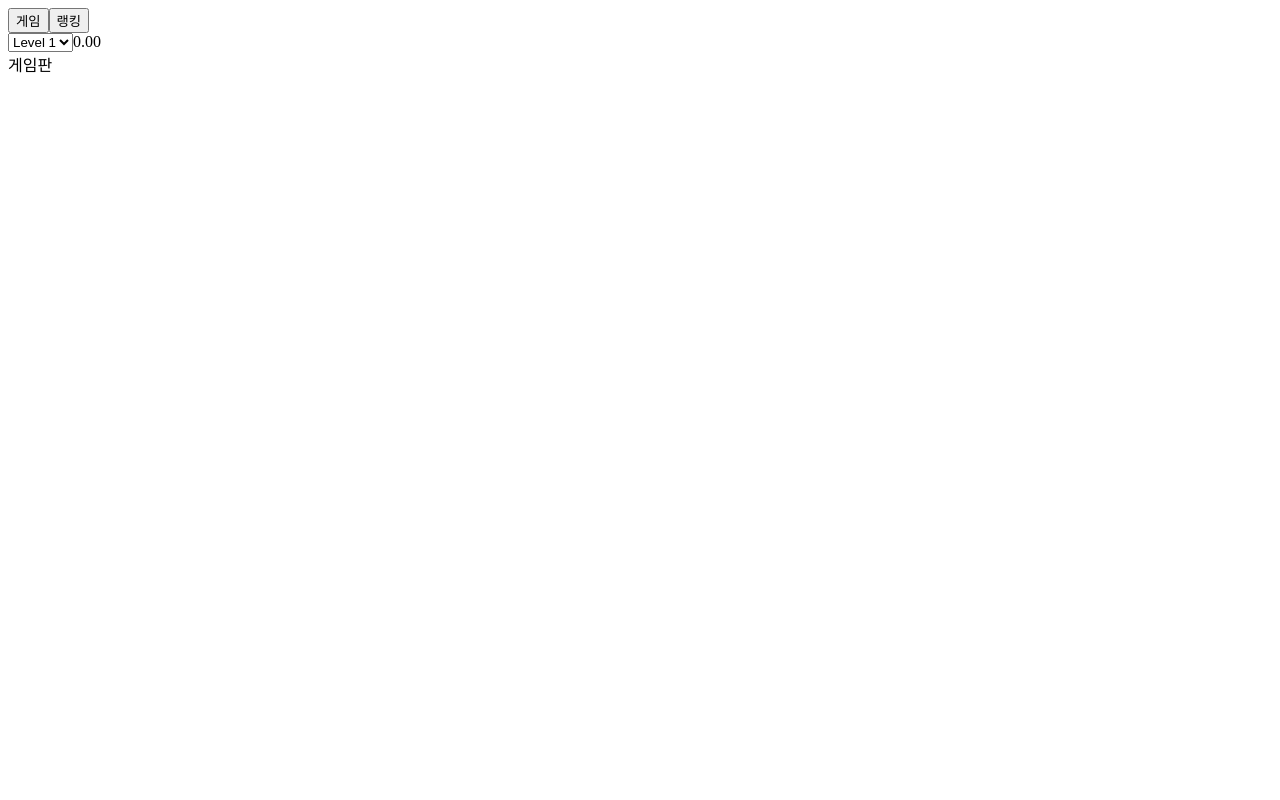
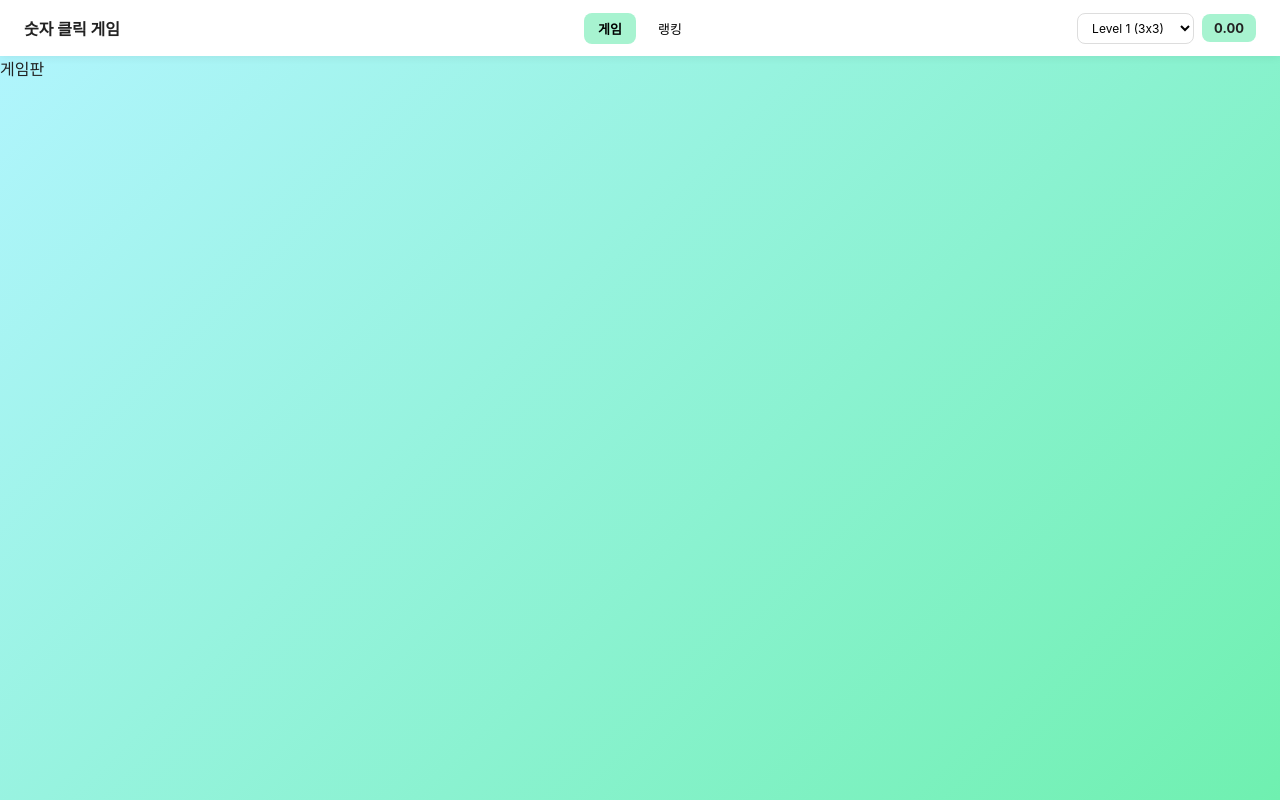
Before and after one commit to 39-play-sopt-web/SonSeungHyun, a React (Vite) app in the folder Week2/Homework/: page / in a window 1280 px wide. Built offline with nearby package versions, Linux system fonts and the light colour scheme.

Commit message:
feat: @emotion/styled @emotion/react 적용

```diff
--- a/Week2/Homework/package.json
+++ b/Week2/Homework/package.json
@@ -10,6 +10,8 @@
     "preview": "vite preview"
   },
   "dependencies": {
+    "@emotion/react": "^11.14.0",
+    "@emotion/styled": "^11.14.1",
     "react": "^19.2.8",
     "react-dom": "^19.2.8"
   },
--- a/Week2/Homework/src/components/Header.jsx
+++ b/Week2/Homework/src/components/Header.jsx
@@ -1,3 +1,66 @@
+import styled from "@emotion/styled";
+
+const Head = styled.header`
+  position: sticky;
+  top: 0;
+  z-index: 10;
+  display: grid;
+  grid-template-columns: 1fr auto 1fr;
+  align-items: center;
+  height: 56px;
+  padding: 0 24px;
+  background-color: ${({ theme }) => theme.colors.white};
+  box-shadow: 0 2px 8px rgba(0, 0, 0, 0.06);
+`;
+
+const Title = styled.h1`
+  margin: 0;
+  font-size: ${({ theme }) => theme.fonts.md};
+  font-weight: 700;
+`;
+
+const Nav = styled.nav`
+  display: flex;
+  gap: 8px;
+`;
+
+const MenuButton = styled.button`
+  padding: 6px 14px;
+  border: none;
+  border-radius: ${({ theme }) => theme.radius};
+  background-color: transparent;
+  font-size: ${({ theme }) => theme.fonts.sm};
+  cursor: pointer;
+
+  &[aria-pressed="true"] {
+    background-color: ${({ theme }) => theme.colors.primary};
+    font-weight: 700;
+  }
+`;
+
+const Right = styled.div`
+  display: flex;
+  justify-content: flex-end;
+  align-items: center;
+  gap: 8px;
+`;
+
+const Select = styled.select`
+  padding: 6px 10px;
+  border: 1px solid ${({ theme }) => theme.colors.gray};
+  border-radius: ${({ theme }) => theme.radius};
+  background-color: ${({ theme }) => theme.colors.white};
+  font-size: ${({ theme }) => theme.fonts.xs};
+`;
+
+const Timer = styled.span`
+  padding: 6px 12px;
+  border-radius: ${({ theme }) => theme.radius};
+  background-color: ${({ theme }) => theme.colors.primary};
+  font-size: ${({ theme }) => theme.fonts.sm};
+  font-weight: 700;
+`;
+
 const MENUS = [
   { id: "game", label: "게임" },
   { id: "ranking", label: "랭킹" },
@@ -7,32 +70,35 @@ const LEVELS = [1, 2, 3];
 
 const Header = ({ menu, level, time, onMenuChange, onLevelChange }) => {
   return (
-    <header>
-
-      <nav>
+    <Head>
+        <Title>숫자 클릭 게임</Title>
+        <Nav>
             {MENUS.map((item) => (
-          <button
+            <MenuButton
                 key={item.id}
                 type="button"
+                aria-pressed={menu === item.id}
                 onClick={() => onMenuChange(item.id)}>
                 {item.label}
-          </button>
+            </MenuButton>
             ))}
-      </nav>
+        </Nav>
 
+        <Right>
             {menu === "game" && (
-        <div>
-          <select value={level} onChange={onLevelChange}>
+                <>
+                <Select value={level} onChange={onLevelChange}>
                     {LEVELS.map((lv) => (
                     <option key={lv} value={lv}>
-                Level {lv}
+                        Level {lv} ({lv + 2}x{lv + 2})
                     </option>
                     ))}
-          </select>
-          <span>{time.toFixed(2)}</span>
-        </div>
+                </Select>
+                <Timer>{time.toFixed(2)}</Timer>
+                </>
             )}
-    </header>
+        </Right>
+    </Head>
   );
 };
 
--- a/Week2/Homework/src/main.jsx
+++ b/Week2/Homework/src/main.jsx
@@ -1,9 +1,15 @@
-import { StrictMode } from 'react'
-import { createRoot } from 'react-dom/client'
-import App from './App.jsx'
+import { StrictMode } from "react";
+import { createRoot } from "react-dom/client";
+import { Global, ThemeProvider } from "@emotion/react";
+import App from "./App.jsx";
+import { theme } from "./styles/theme";
+import globalStyle from "./styles/global";
 
-createRoot(document.getElementById('root')).render(
+createRoot(document.getElementById("root")).render(
   <StrictMode>
-    <App />
-  </StrictMode>,
-)
+    <ThemeProvider theme={theme}>
+      <Global styles={globalStyle} />
+      <App />
+    </ThemeProvider>
+  </StrictMode>
+);
--- /dev/null
+++ b/Week2/Homework/src/styles/global.js
@@ -0,0 +1,26 @@
+import { css } from "@emotion/react";
+import { theme } from "./theme";
+
+const globalStyle = css`
+  *,
+  *::before,
+  *::after {
+    box-sizing: border-box;
+  }
+
+  body {
+    margin: 0;
+    min-height: 100vh;
+    font-family: -apple-system, BlinkMacSystemFont, "Apple SD Gothic Neo", "Malgun Gothic", sans-serif;
+    color: ${theme.colors.black};
+    background: linear-gradient(135deg, #b2f5ff 0%, #6ff0b0 100%);
+    background-attachment: fixed;
+  }
+
+  button,
+  select {
+    font-family: inherit;
+  }
+`;
+
+export default globalStyle;
--- /dev/null
+++ b/Week2/Homework/src/styles/theme.js
@@ -0,0 +1,17 @@
+export const theme = {
+  colors: {
+    primary: "#a7f3d0",
+    white: "#ffffff",
+    black: "#222222",
+    gray: "#dddddd",
+    danger: "#ef4444",
+  },
+  fonts: {
+    xl: "2rem",
+    lg: "1.25rem",
+    md: "1rem",
+    sm: "0.8125rem",
+    xs: "0.75rem",
+  },
+  radius: "8px",
+};
--- a/Week2/Homework/vite.config.js
+++ b/Week2/Homework/vite.config.js
@@ -3,5 +3,9 @@ import { defineConfig } from 'vite'
 
 // https://vite.dev/config/
 export default defineConfig({
-  plugins: [react()],
+  plugins: [
+    react({
+      jsxImportSource: '@emotion/react',
+    }),
+  ],
 })
```
Also changed, not shown: 1 other file (tests, documents, lock files or other folders). Lines whose indentation alone changed are shown as unchanged.
